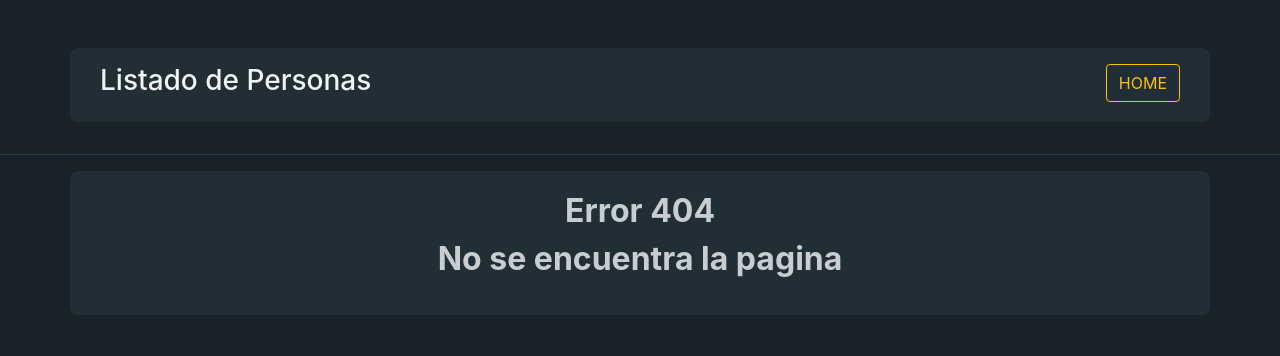
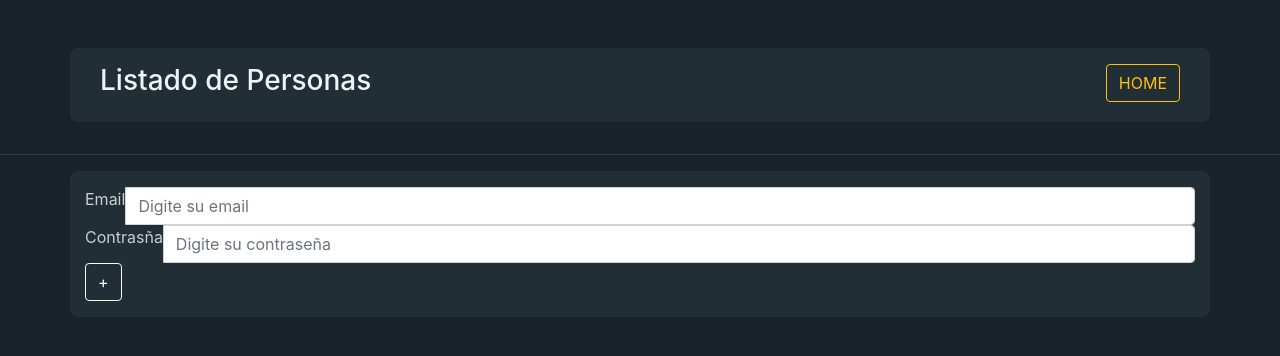
Before and after one commit to JosephRiosHenao/AngularPractices, an Angular app in the folder practice3/: page /login in a window 1280 px wide. Before the commit this address had no page. Shown: the top 356 px of the page. Built offline with nearby package versions, Linux system fonts and the light colour scheme.

Commit message:
add layer of security with email

```diff
--- a/practice3/src/app/app-routing.module.ts
+++ b/practice3/src/app/app-routing.module.ts
@@ -1,6 +1,7 @@
 import { NgModule } from '@angular/core';
 import { RouterModule, Routes } from '@angular/router';
 import { ErrorComponent } from './error/error.component';
+import { LoginComponent } from './login/login.component';
 import { FormularioComponent } from './personas/formulario/formulario.component';
 import { PersonasComponent } from './personas/personas.component';
 
@@ -10,6 +11,7 @@
     { path:'agregar', component: FormularioComponent },
     { path:':id', component: FormularioComponent },
   ]},
+  { path:'login', component: LoginComponent },
   { path:'**', component: ErrorComponent }
 ]
 
--- a/practice3/src/app/app.module.ts
+++ b/practice3/src/app/app.module.ts
@@ -12,6 +12,7 @@
 import { ErrorComponent } from './error/error.component';
 import { DataService } from './data.service';
 import { HttpClientModule } from '@angular/common/http';
+import { LoginComponent } from './login/login.component';
 
 @NgModule({
   declarations: [
@@ -19,7 +20,8 @@
     PersonaComponent,
     FormularioComponent,
     PersonasComponent,
-    ErrorComponent
+    ErrorComponent,
+    LoginComponent
   ],
   imports: [
     BrowserModule,
--- /dev/null
+++ b/practice3/src/app/login/login.component.html
@@ -0,0 +1,13 @@
+<div class="container">
+    <form class="form" #f="ngForm" (ngSubmit)="f.form.valid && login(f)">
+        <div class="input-group">
+            <label for="email">Email</label>
+            <input type="email" name="email" class="form-control" placeholder="Digite su email" ngModel required size="20">
+        </div>
+        <div class="input-group">
+            <label for="password">Contrasña</label>
+            <input type="password" name="password" class="form-control" placeholder="Digite su contraseña" ngModel requiered size="20">
+        </div>
+        <button type="submit" class="btn btn-outline-light">+</button>
+    </form>
+</div>
--- /dev/null
+++ b/practice3/src/app/login/login.component.ts
@@ -0,0 +1,21 @@
+import { Component, OnInit } from '@angular/core';
+import { NgForm } from '@angular/forms';
+
+@Component({
+  selector: 'app-login',
+  templateUrl: './login.component.html',
+  styleUrls: ['./login.component.css']
+})
+export class LoginComponent implements OnInit {
+
+  constructor() { }
+
+  ngOnInit(): void {
+  }
+
+  login(form:NgForm){
+    const email = form.value.email;
+    const password = form.value.password;
+  }
+
+}
```
Also changed, not shown: practice3/src/app/login/login.component.css (added), 1 other file (tests, documents, lock files or other folders).
